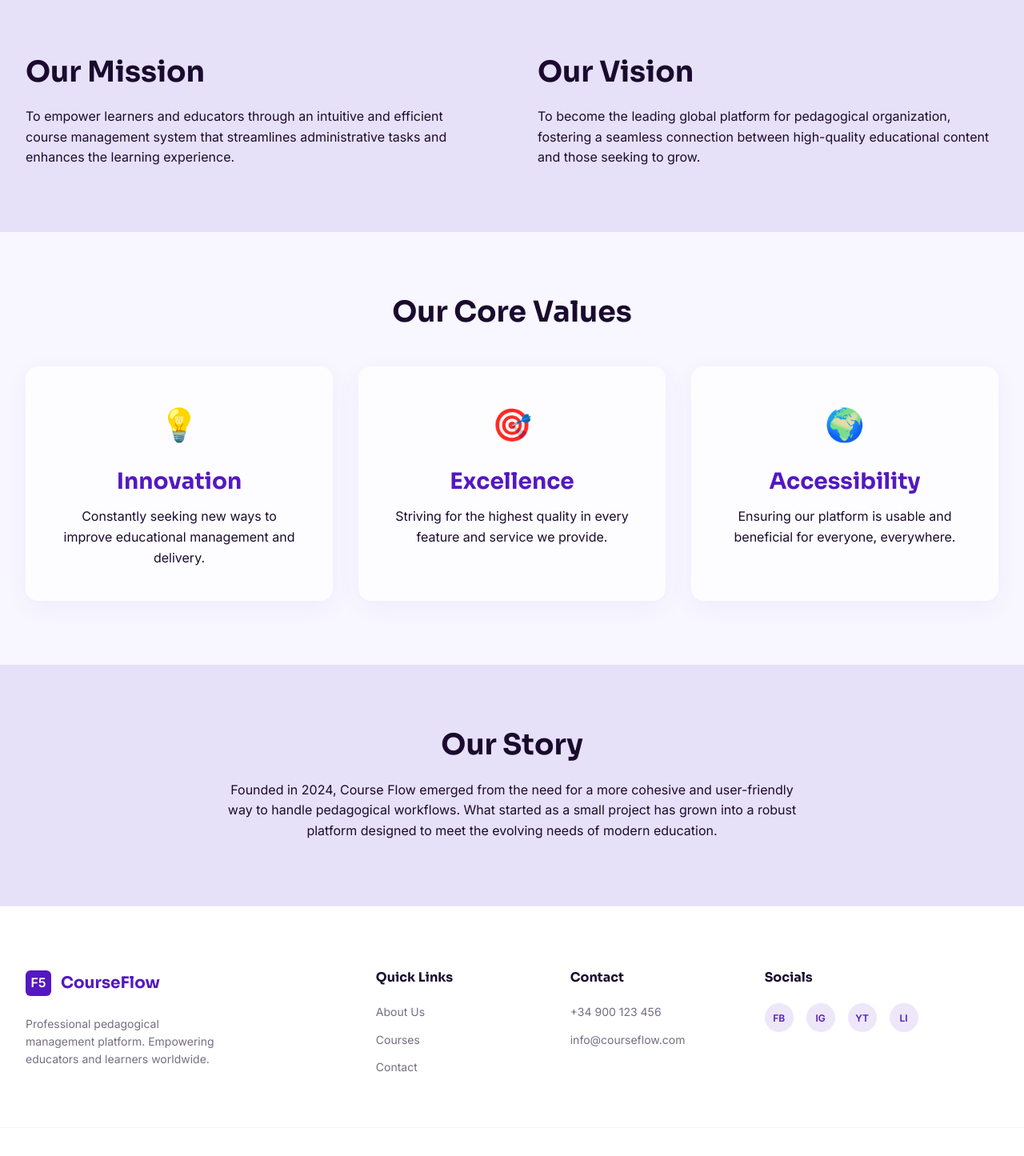
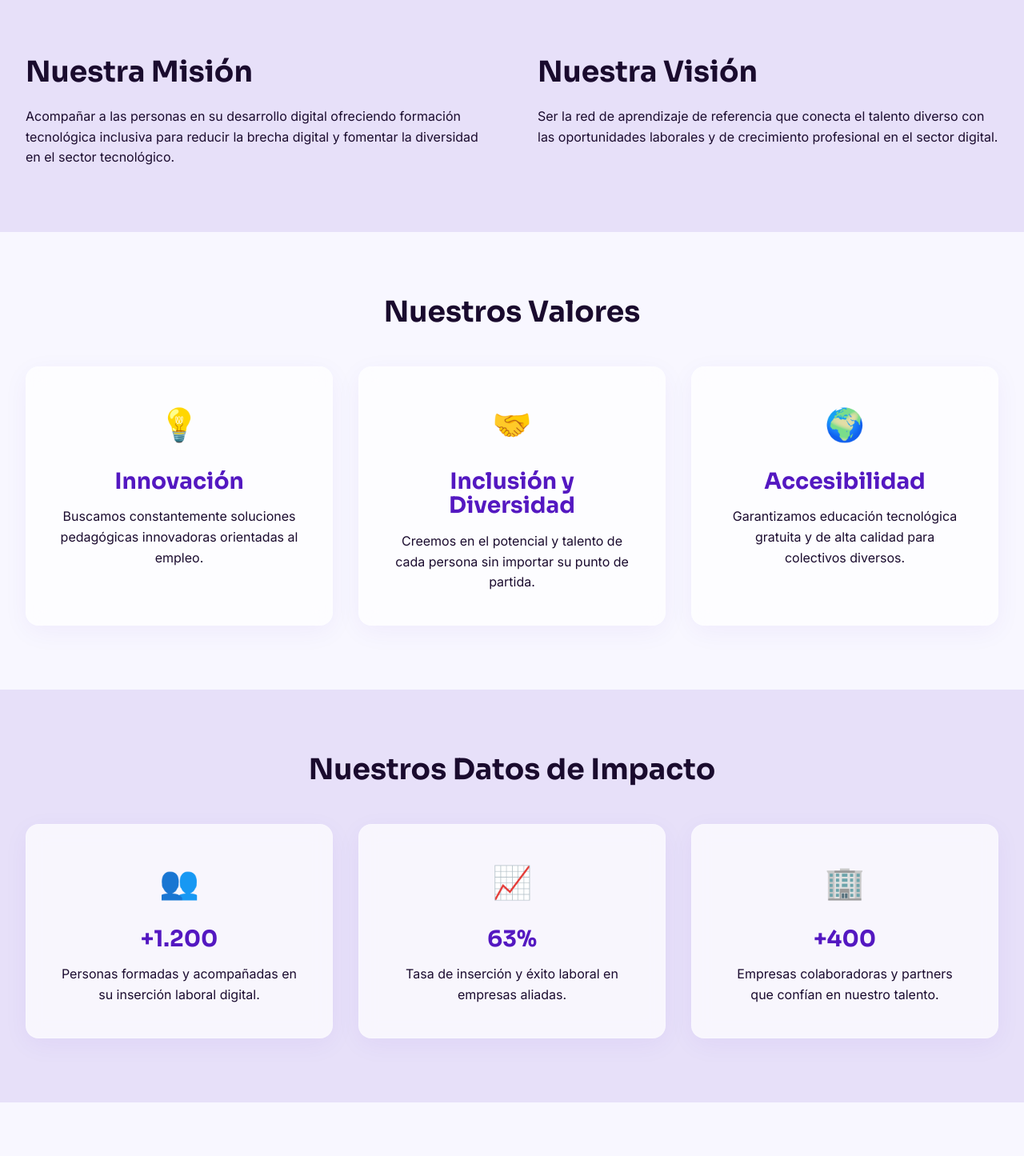
Before and after one commit to Kevingedev/CourseFlow, a Vue app: page /about in a window 1280 px wide. Shown: the part 400-1845 px from the top of the page at 80% size. Built offline with nearby package versions, Linux system fonts and the light colour scheme; the HTML template or start-up script is replaced by a standard one.

Commit message:
dev: poner contenido de las paginas en castellano

```diff
--- a/src/components/AppFooter.vue
+++ b/src/components/AppFooter.vue
@@ -8,23 +8,24 @@
           <span class="logo-text">CourseFlow</span>
         </div>
         <p class="footer-desc">
-          Professional pedagogical management platform. Empowering educators and learners worldwide.
+          Plataforma de gestión pedagógica profesional. Impulsando el talento digital y la
+          inclusión.
         </p>
       </div>
 
       <!-- Column 2: Quick Links -->
       <div class="footer-col">
-        <h4 class="footer-title">Quick Links</h4>
+        <h4 class="footer-title">Enlaces rápidos</h4>
         <ul class="footer-links">
-          <li><router-link to="/about">About Us</router-link></li>
-          <li><router-link to="/courses">Courses</router-link></li>
-          <li><router-link to="/contact">Contact</router-link></li>
+          <li><router-link to="/about">Conócenos</router-link></li>
+          <li><router-link to="/courses">Formaciones</router-link></li>
+          <li><router-link to="/contact">Contacto</router-link></li>
         </ul>
       </div>
 
       <!-- Column 3: Contact -->
       <div class="footer-col">
-        <h4 class="footer-title">Contact</h4>
+        <h4 class="footer-title">Contacto</h4>
         <ul class="footer-links">
           <li>+34 900 123 456</li>
           <li>info@courseflow.com</li>
@@ -33,7 +34,7 @@
 
       <!-- Column 4: Socials -->
       <div class="footer-col">
-        <h4 class="footer-title">Socials</h4>
+        <h4 class="footer-title">Redes sociales</h4>
         <div class="social-icons">
           <a href="#" class="social-icon" aria-label="Facebook">FB</a>
           <a href="#" class="social-icon" aria-label="Instagram">IG</a>
@@ -44,10 +45,10 @@
     </div>
 
     <div class="container footer-bottom">
-      <p>© 2024 CourseFlow. All rights reserved.</p>
+      <p>© 2024 CourseFlow. Todos los derechos reservados.</p>
       <div class="legal-links">
-        <router-link to="/">Privacy Policy</router-link>
-        <router-link to="/">Terms & Conditions</router-link>
+        <router-link to="/">Política de privacidad</router-link>
+        <router-link to="/">Términos y condiciones</router-link>
       </div>
     </div>
   </footer>
--- a/src/components/AppNavbar.vue
+++ b/src/components/AppNavbar.vue
@@ -18,10 +18,10 @@ const toggleMenu = () => {
 
       <!-- Desktop Links -->
       <div class="nav-links-desktop">
-        <router-link to="/about" class="nav-link">About Us</router-link>
-        <router-link to="/courses" class="nav-link">Courses</router-link>
-        <router-link to="/contact" class="nav-link">Contact</router-link>
-        <button class="btn-primary">Log In</button>
+        <router-link to="/about" class="nav-link">Conócenos</router-link>
+        <router-link to="/courses" class="nav-link">Formaciones</router-link>
+        <router-link to="/contact" class="nav-link">Contacto</router-link>
+        <button class="btn-primary">Iniciar sesión</button>
       </div>
 
       <!-- Mobile Toggle -->
@@ -62,15 +62,15 @@ const toggleMenu = () => {
     <Transition name="slide">
       <div v-if="isMenuOpen" class="mobile-menu">
         <router-link to="/about" class="mobile-link" @click="isMenuOpen = false"
-          >About Us</router-link
+          >Conócenos</router-link
         >
         <router-link to="/courses" class="mobile-link" @click="isMenuOpen = false"
-          >Courses</router-link
+          >Formaciones</router-link
         >
         <router-link to="/contact" class="mobile-link" @click="isMenuOpen = false"
-          >Contact</router-link
+          >Contacto</router-link
         >
-        <button class="btn-primary w-full">Log In</button>
+        <button class="btn-primary w-full">Iniciar sesión</button>
       </div>
     </Transition>
   </nav>
--- a/src/components/home/HomeHero.vue
+++ b/src/components/home/HomeHero.vue
@@ -6,14 +6,16 @@
   <section class="hero section-padding">
     <div class="container hero-grid">
       <div class="hero-content">
-        <h1 class="hero-title">Elevate Your <span class="text-accent">Learning Journey.</span></h1>
+        <h1 class="hero-title">
+          Abrimos rutas <span class="text-accent">inclusivas al talento digital.</span>
+        </h1>
         <p class="hero-subtitle">
-          Discover a new way to manage and participate in pedagogical courses. Expertly designed for
-          educators and learners alike.
+          Descubre una nueva forma de aprender y participar en formaciones tecnológicas. Diseñado
+          para impulsar el talento diverso y fomentar una sociedad inclusiva.
         </p>
         <div class="hero-actions">
-          <router-link to="/courses" class="btn-primary">Explore Courses</router-link>
-          <router-link to="/about" class="btn-secondary">Learn More</router-link>
+          <router-link to="/courses" class="btn-primary">Explorar Formaciones</router-link>
+          <router-link to="/about" class="btn-secondary">Conócenos</router-link>
         </div>
       </div>
       <div class="hero-image-container">
--- a/src/views/AboutView.vue
+++ b/src/views/AboutView.vue
@@ -10,10 +10,10 @@
     <!-- About Hero -->
     <section class="about-hero section-padding">
       <div class="container text-center">
-        <h1 class="hero-title">About <span class="text-accent">Course Flow</span></h1>
+        <h1 class="hero-title">Conoce <span class="text-accent">Course Flow</span></h1>
         <p class="hero-subtitle mx-auto">
-          We are dedicated to revolutionizing pedagogical management through innovation and
-          technology.
+          Construimos un entorno de aprendizaje tecnológico, equitativo y accesible para todas y
+          todos.
         </p>
       </div>
     </section>
@@ -22,17 +22,18 @@
     <section class="mission-vision section-padding bg-soft">
       <div class="container grid-2">
         <div class="mission-content">
-          <h2 class="section-title">Our Mission</h2>
+          <h2 class="section-title">Nuestra Misión</h2>
           <p>
-            To empower learners and educators through an intuitive and efficient course management
-            system that streamlines administrative tasks and enhances the learning experience.
+            Acompañar a las personas en su desarrollo digital ofreciendo formación tecnológica
+            inclusiva para reducir la brecha digital y fomentar la diversidad en el sector
+            tecnológico.
           </p>
         </div>
         <div class="vision-content">
-          <h2 class="section-title">Our Vision</h2>
+          <h2 class="section-title">Nuestra Visión</h2>
           <p>
-            To become the leading global platform for pedagogical organization, fostering a seamless
-            connection between high-quality educational content and those seeking to grow.
+            Ser la red de aprendizaje de referencia que conecta el talento diverso con las
+            oportunidades laborales y de crecimiento profesional en el sector digital.
           </p>
         </div>
       </div>
@@ -41,35 +42,65 @@
     <!-- Core Values -->
     <section class="values section-padding">
       <div class="container">
-        <h2 class="section-title text-center">Our Core Values</h2>
+        <h2 class="section-title text-center">Nuestros Valores</h2>
         <div class="values-grid">
           <div class="value-card glass-card">
             <div class="value-icon">💡</div>
-            <h3>Innovation</h3>
-            <p>Constantly seeking new ways to improve educational management and delivery.</p>
+            <h3>Innovación</h3>
+            <p>Buscamos constantemente soluciones pedagógicas innovadoras orientadas al empleo.</p>
           </div>
           <div class="value-card glass-card">
-            <div class="value-icon">🎯</div>
-            <h3>Excellence</h3>
-            <p>Striving for the highest quality in every feature and service we provide.</p>
+            <div class="value-icon">🤝</div>
+            <h3>Inclusión y Diversidad</h3>
+            <p>
+              Creemos en el potencial y talento de cada persona sin importar su punto de partida.
+            </p>
           </div>
           <div class="value-card glass-card">
             <div class="value-icon">🌍</div>
-            <h3>Accessibility</h3>
-            <p>Ensuring our platform is usable and beneficial for everyone, everywhere.</p>
+            <h3>Accesibilidad</h3>
+            <p>
+              Garantizamos educación tecnológica gratuita y de alta calidad para colectivos
+              diversos.
+            </p>
+          </div>
+        </div>
+      </div>
+    </section>
+
+    <!-- Impact Data -->
+    <section class="impact section-padding bg-soft">
+      <div class="container">
+        <h2 class="section-title text-center">Nuestros Datos de Impacto</h2>
+        <div class="values-grid">
+          <div class="value-card glass-card">
+            <div class="value-icon">👥</div>
+            <h3>+1.200</h3>
+            <p>Personas formadas y acompañadas en su inserción laboral digital.</p>
+          </div>
+          <div class="value-card glass-card">
+            <div class="value-icon">📈</div>
+            <h3>63%</h3>
+            <p>Tasa de inserción y éxito laboral en empresas aliadas.</p>
+          </div>
+          <div class="value-card glass-card">
+            <div class="value-icon">🏢</div>
+            <h3>+400</h3>
+            <p>Empresas colaboradoras y partners que confían en nuestro talento.</p>
           </div>
         </div>
       </div>
     </section>
 
     <!-- Our Story -->
-    <section class="story section-padding bg-soft">
+    <section class="story section-padding">
       <div class="container max-w-md text-center">
-        <h2 class="section-title">Our Story</h2>
+        <h2 class="section-title">Nuestra Historia</h2>
         <p>
-          Founded in 2024, Course Flow emerged from the need for a more cohesive and user-friendly
-          way to handle pedagogical workflows. What started as a small project has grown into a
-          robust platform designed to meet the evolving needs of modern education.
+          Fundada en 2024, Course Flow nació de la necesidad de ofrecer un entorno de aprendizaje
+          más accesible y solidario en el ámbito del desarrollo tecnológico. Lo que comenzó como un
+          proyecto local de inclusión digital se ha consolidado en una plataforma robusta diseñada
+          para conectar la formación de calidad con el empleo del futuro.
         </p>
       </div>
     </section>
--- a/src/views/CoursesView.vue
+++ b/src/views/CoursesView.vue
@@ -10,10 +10,10 @@
     <!-- Courses Hero -->
     <section class="courses-hero section-padding">
       <div class="container text-center">
-        <h1 class="hero-title">Our Pedagogical <span class="text-accent">Catalog</span></h1>
+        <h1 class="hero-title">Nuestros itinerarios <span class="text-accent">formativos</span></h1>
         <p class="hero-subtitle mx-auto">
-          Explore our diverse range of courses designed to elevate your teaching and learning
-          experience.
+          Descubre y aprende con nuestros programas gratuitos diseñados para impulsar tu carrera en
+          tecnología.
         </p>
       </div>
     </section>
@@ -21,22 +21,31 @@
     <!-- Categories -->
     <section class="categories section-padding bg-soft">
       <div class="container">
-        <h2 class="section-title text-center">Explore by Category</h2>
+        <h2 class="section-title text-center">Explora por especialidad</h2>
         <div class="categories-grid">
           <div class="category-card glass-card">
-            <div class="category-icon">🏫</div>
-            <h3>Teaching Methods</h3>
-            <p>Modern strategies for effective classroom management and engagement.</p>
+            <div class="category-icon">💻</div>
+            <h3>Desarrollo Web y Apps</h3>
+            <p>
+              Adquiere las competencias técnicas en front-end y back-end más demandadas del sector
+              digital.
+            </p>
           </div>
           <div class="category-card glass-card">
-            <div class="category-icon">💻</div>
-            <h3>Digital Tools</h3>
-            <p>Master the latest technology to enhance your educational workflows.</p>
+            <div class="category-icon">📊</div>
+            <h3>Datos e Inteligencia Artificial</h3>
+            <p>
+              Domina el análisis de datos y aprende a aplicar soluciones de inteligencia artificial
+              en proyectos reales.
+            </p>
           </div>
           <div class="category-card glass-card">
-            <div class="category-icon">👥</div>
-            <h3>Leadership</h3>
-            <p>Develop the skills needed to lead educational institutions and teams.</p>
+            <div class="category-icon">⚙️</div>
+            <h3>Soporte y Sistemas</h3>
+            <p>
+              Especialízate en infraestructuras de red, sistemas cloud y soporte informático
+              profesional.
+            </p>
           </div>
         </div>
       </div>
@@ -45,19 +54,22 @@
     <!-- Upcoming Courses Grid -->
     <section class="upcoming-courses section-padding">
       <div class="container">
-        <h2 class="section-title text-center">Upcoming Courses</h2>
+        <h2 class="section-title text-center">Próximas formaciones</h2>
         <div class="courses-grid">
           <div v-for="i in 3" :key="i" class="course-card glass-card">
             <div class="course-image-placeholder">
-              <span>Coming Soon</span>
+              <span>Próximamente</span>
             </div>
             <div class="course-content">
-              <span class="course-tag">New</span>
-              <h3>Course Title {{ i }}</h3>
-              <p>A brief description of what this amazing pedagogical course will cover.</p>
+              <span class="course-tag">Nuevo</span>
+              <h3>Título de la formación {{ i }}</h3>
+              <p>
+                Una descripción detallada sobre lo que abarcará esta increíble formación tecnológica
+                orientada al empleo.
+              </p>
               <div class="course-footer">
                 <span class="course-price">Provisional</span>
-                <button class="btn-primary-small">Notify Me</button>
+                <button class="btn-primary-small">Avisarme</button>
               </div>
             </div>
           </div>
@@ -69,10 +81,10 @@
     <section class="coming-soon section-padding bg-soft">
       <div class="container text-center max-w-md">
         <div class="provisional-banner glass-card">
-          <h2 class="section-title">Full Catalog Under Development</h2>
+          <h2 class="section-title">Catálogo completo en desarrollo</h2>
           <p>
-            We are working hard to bring you a fully interactive course catalog. Soon you will be
-            able to filter, search, and enroll in our premium courses directly.
+            Estamos preparando un catálogo interactivo de cursos. Muy pronto podrás buscar, filtrar
+            e inscribirte directamente en nuestras formaciones de calidad.
           </p>
         </div>
       </div>
--- a/src/views/NotFoundView.vue
+++ b/src/views/NotFoundView.vue
@@ -7,9 +7,9 @@
 
 <template>
   <div class="not-found-view">
-    <h1>404 - Page Not Found</h1>
-    <p>Sorry, the page you are looking for does not exist.</p>
-    <router-link to="/" class="back-home">Back to Home</router-link>
+    <h1>404 - Página no encontrada</h1>
+    <p>Lo sentimos, la página que estás buscando no existe.</p>
+    <router-link to="/" class="back-home">Volver al inicio</router-link>
   </div>
 </template>
 
```
Also changed, not shown: src/views/ContactView.vue (+17 -16 lines), src/views/HomeView.vue (+13 -7 lines), 1 other file (tests, documents, lock files or other folders).
